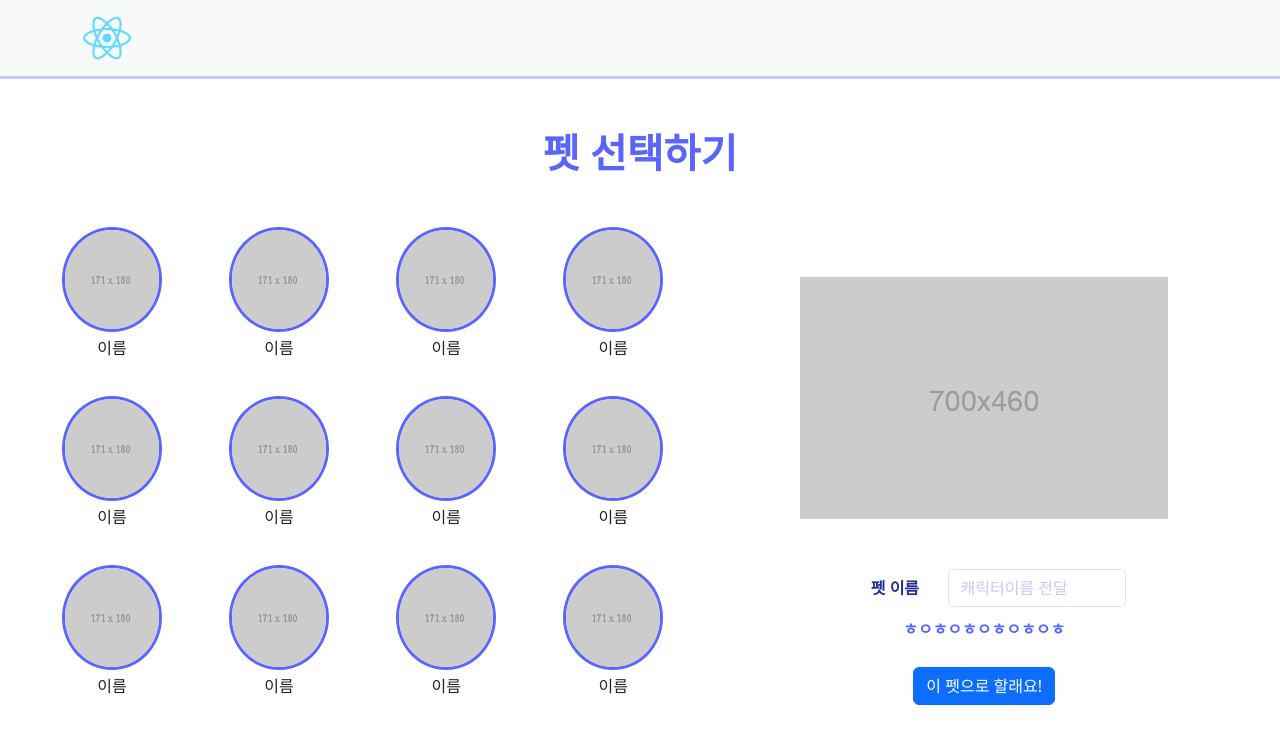
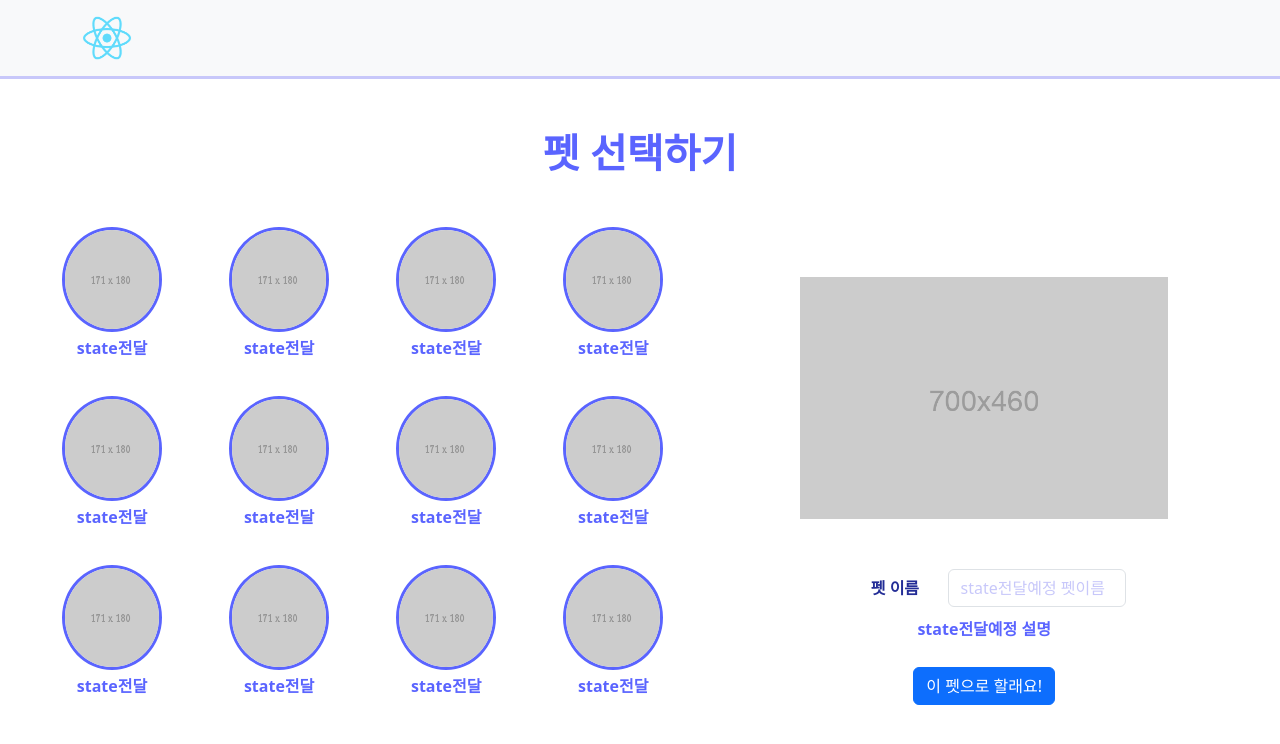
Before and after one commit to seophohoho/PlanIsJustNow-fe, a React (Create React App) app: page / in a window 1280 px wide. Shown: the top 744 px of the page. Built offline with nearby package versions, Linux system fonts and the light colour scheme.

Commit message:
state 생성

```diff
--- a/src/pages/SignUpPet.js
+++ b/src/pages/SignUpPet.js
@@ -3,8 +3,12 @@ import { Form, Col, Row, Button, Image, Container, Navbar, Stack } from 'react-b
 
 function SignUpPet() {
     const [petImage, setPetIamge] = useState(['Path',])
+    const [petName, setPetName] = useState(["name",])
+    const [petInpo, setpetInpo] = useState(["inpo",])
+    const [petId, setPetId] = useState(["petId",])
+    const [postUrl, setPostUrl] = useState(["url",])
 
-  return (
+return (
     <div>
         <header>
             <Navbar expand="md" className="bg-body-tertiary">
@@ -50,10 +54,10 @@ function SignUpPet() {
                                         펫 이름
                                     </Form.Label>
                                     <Col sm="8">
-                                        <Form.Control type="text" placeholder="캐릭터이름 전달" />
+                                        <Form.Control type="text" placeholder="state전달예정 펫이름" />
                                     </Col>
                                 </Stack>
-                                <p className='color-lightPurple'>ㅎㅇㅎㅇㅎㅇㅎㅇㅎㅇㅎ</p>{/* 캐릭터 설명 라벨 */}
+                                <p className='color-lightPurple'>state전달예정 설명</p>{/* 캐릭터 설명 라벨 */}
                             </Stack>
                             <Button variant="primary" bold>이 펫으로 할래요!</Button>
                         </Col>
@@ -72,7 +76,7 @@ function PetCircleImage(props){
     return(
         <Stack gap={1}>
             <Image src={'/thumbnail.png'} roundedCircle className='pet-image border-outline'/>
-            <p className='pet-image'>이름</p>
+            <p className='pet-image color-lightPurple'>state전달</p>
         </Stack>
     )
 }
```
